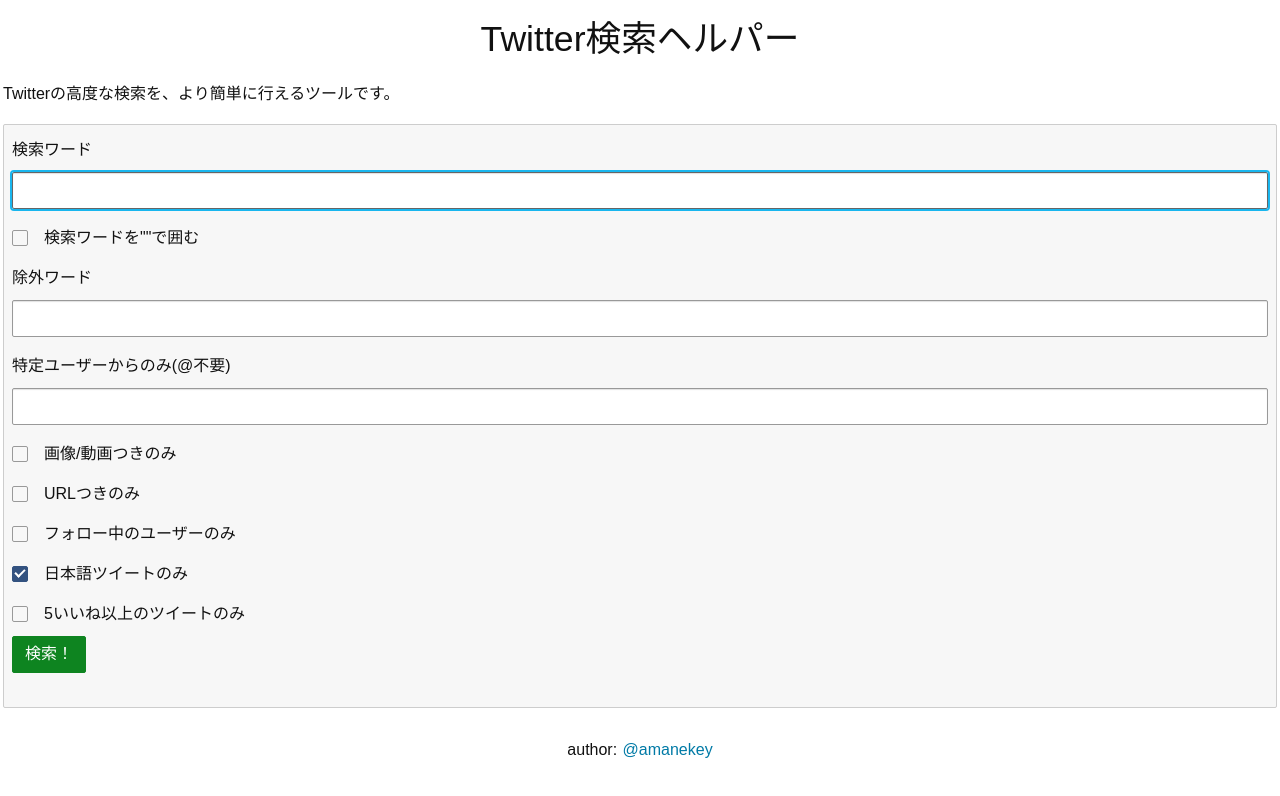
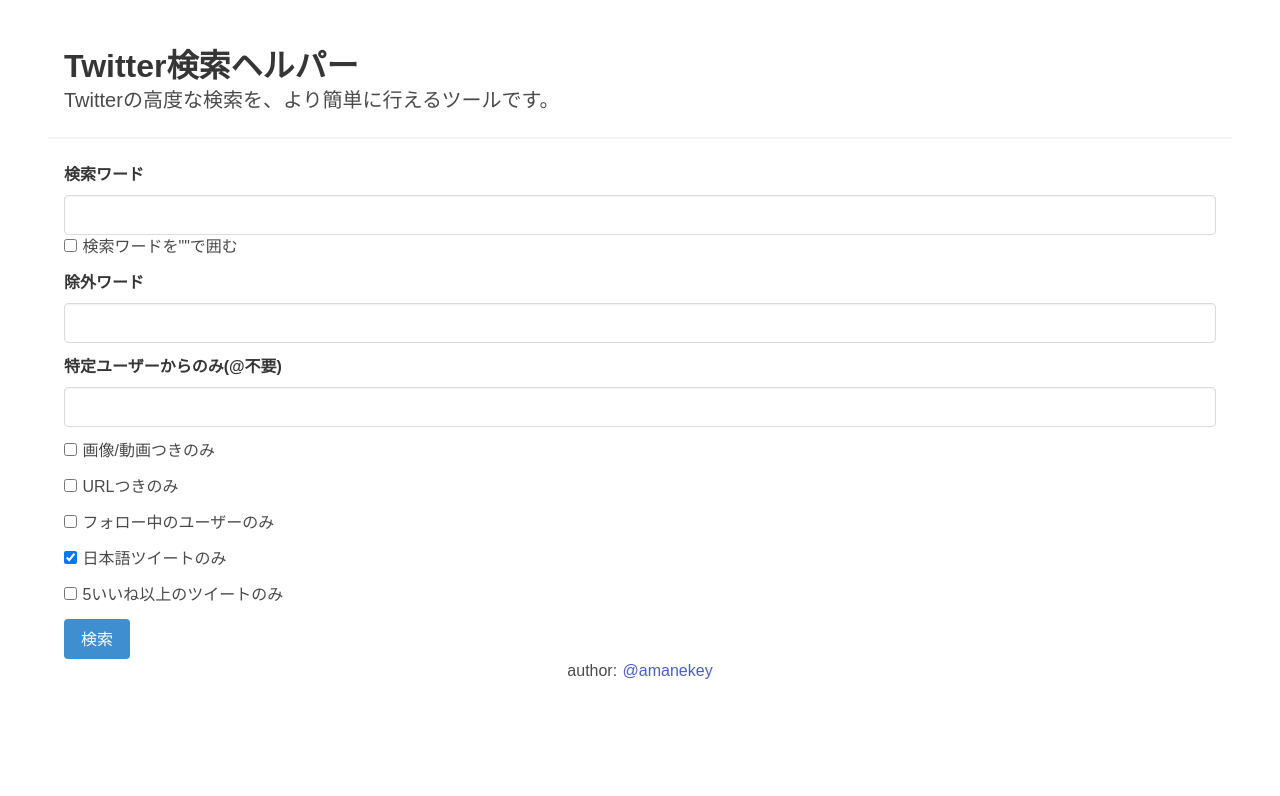
Before and after one commit to thr3a/twitter-search-helper, a Nuxt app: page / in a window 1280 px wide. Shown: the top 796 px of the page. Built offline with nearby package versions, Linux system fonts and the light colour scheme; a web font is replaced by a local one.

Commit message:
update: CSSフレームワークをbulmaにした

```diff
--- /dev/null
+++ b/assets/common.scss
@@ -0,0 +1 @@
+@import "bulma/bulma.sass";
--- a/nuxt.config.js
+++ b/nuxt.config.js
@@ -23,7 +23,7 @@
   ** Global CSS
   */
   css: [
-    '@/assets/vanilla-framework-version-2.1.0.min.css'
+    '~assets/common.scss'
   ],
   /*
   ** Plugins to load before mounting the App
--- a/package.json
+++ b/package.json
@@ -14,7 +14,10 @@
     "fix": "eslint --fix --ext .js,.vue --ignore-path .gitignore ."
   },
   "dependencies": {
-    "nuxt": "^2.0.0"
+    "bulma": "^0.7.5",
+    "node-sass": "^4.12.0",
+    "nuxt": "^2.0.0",
+    "sass-loader": "^7.2.0"
   },
   "devDependencies": {
     "@nuxtjs/eslint-config": "^0.0.1",
--- a/pages/index.vue
+++ b/pages/index.vue
@@ -1,35 +1,89 @@
 <template>
-  <div class="container">
-    <div class="header">
-      <h2 class="u-align-text--center">{{ message }}</h2>
-      <p>Twitterの高度な検索を、より簡単に行えるツールです。</p>
-    </div>
-    <fieldset>
-      <label for>検索ワード</label>
-      <input v-model="form.keyword" type="text" autofocus="true">
-      <input id="strictFlag" v-model="form.strict_flag" type="checkbox">
-      <label for="strictFlag">検索ワードを""で囲む</label>
-      <label for>除外ワード</label>
-      <input v-model="form.exclude_keyword" type="text">
-      <label for>特定ユーザーからのみ(@不要)</label>
-      <input v-model="form.from" type="text">
-      <input id="mediaFlag" v-model="form.media_flag" type="checkbox">
-      <label for="mediaFlag">画像/動画つきのみ</label>
-      <input id="linkedFlag" v-model="form.link_flag" type="checkbox">
-      <label for="linkedFlag">URLつきのみ</label>
-      <input id="followFlag" v-model="form.follow_flag" type="checkbox">
-      <label for="followFlag">フォロー中のユーザーのみ</label>
-      <input id="japanFlag" v-model="form.japan_flag" type="checkbox">
-      <label for="japanFlag">日本語ツイートのみ</label>
-      <input id="buzzedFlag" v-model="form.buzzed_flag" type="checkbox">
-      <label for="buzzedFlag">5いいね以上のツイートのみ</label>
-      <button class="p-button--positive" @click="open">
-        検索！
-      </button>
-    </fieldset>
-    <p class="u-align-text--center">
-      author: <a href="https://twitter.com/amanekey" target="_blank">@amanekey</a>
-    </p>
+  <div>
+    <section class="section">
+      <div class="container">
+        <h1 class="title">
+          {{ message }}
+        </h1>
+        <h2 class="subtitle">
+          Twitterの高度な検索を、より簡単に行えるツールです。
+        </h2>
+      </div>
+      <hr>
+      <div class="container">
+        <div class="content">
+          <div class="field">
+            <label class="label">検索ワード</label>
+            <div class="control">
+              <input v-model="form.keyword" class="input" type="text">
+              <label class="checkbox">
+                <input v-model="form.strict_flag" type="checkbox">
+                検索ワードを""で囲む
+              </label>
+            </div>
+          </div>
+
+          <div class="field">
+            <label class="label">除外ワード</label>
+            <div class="control">
+              <input v-model="form.exclude_keyword" class="input" type="text">
+            </div>
+          </div>
+
+          <div class="field">
+            <label class="label">特定ユーザーからのみ(@不要)</label>
+            <div class="control">
+              <input v-model="form.from" class="input" type="text">
+            </div>
+          </div>
+
+          <div class="field">
+            <label class="checkbox">
+              <input v-model="form.media_flag" type="checkbox">
+              画像/動画つきのみ
+            </label>
+          </div>
+
+          <div class="field">
+            <label class="checkbox">
+              <input v-model="form.link_flag" type="checkbox">
+              URLつきのみ
+            </label>
+          </div>
+
+          <div class="field">
+            <label class="checkbox">
+              <input v-model="form.follow_flag" type="checkbox">
+              フォロー中のユーザーのみ
+            </label>
+          </div>
+
+          <div class="field">
+            <label class="checkbox">
+              <input v-model="form.japan_flag" type="checkbox">
+              日本語ツイートのみ
+            </label>
+          </div>
+
+          <div class="field">
+            <label class="checkbox">
+              <input v-model="form.buzzed_flag" type="checkbox">
+              5いいね以上のツイートのみ
+            </label>
+          </div>
+
+          <div class="control">
+            <button class="button is-info" @click="open">
+              検索
+            </button>
+          </div>
+        </div>
+      </div>
+      <div class="has-text-centered">
+        author:
+        <a href="https://twitter.com/amanekey" target="_blank">@amanekey</a>
+      </div>
+    </section>
   </div>
 </template>
 
@@ -59,9 +113,15 @@
     searchURL: function () {
       const query = []
       if (this.form.strict_flag) {
-        query.push(`${encodeURIComponent('"' + this.form.keyword + '"')} OR @DoNotUseUNAME`)
+        query.push(
+          `${encodeURIComponent(
+            '"' + this.form.keyword + '"'
+          )} OR @DoNotUseUNAME`
+        )
       } else {
-        query.push(`${encodeURIComponent(this.form.keyword)} OR @DoNotUseUNAME`)
+        query.push(
+          `${encodeURIComponent(this.form.keyword)} OR @DoNotUseUNAME`
+        )
       }
       if (this.form.exclude_keyword) {
         query.push(`-${encodeURIComponent(this.form.exclude_keyword)}`)
@@ -92,11 +152,9 @@
 
 <style>
 body {
-  font-family: "Hiragino Kaku Gothic ProN","メイリオ", sans-serif;
+  font-family: "Hiragino Kaku Gothic ProN", "メイリオ", sans-serif;
 }
 .container {
-  margin-top: 20px;
-  margin-left: 3px;
-  margin-right: 3px;
+  max-width: 1000px;
 }
 </style>
```
Also changed, not shown: 1 other file (tests, documents, lock files or other folders).
